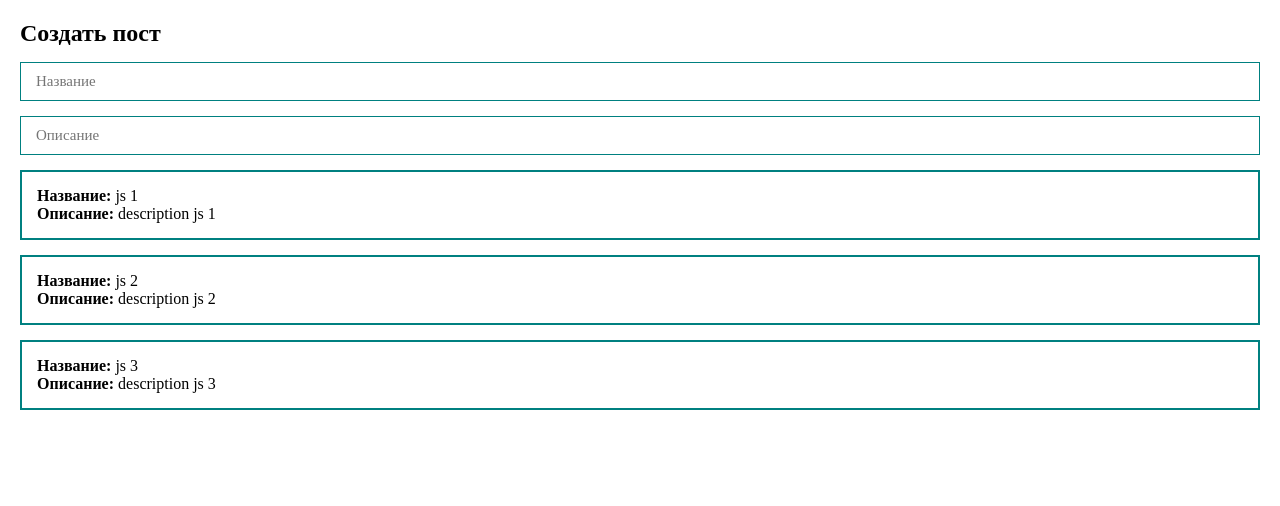
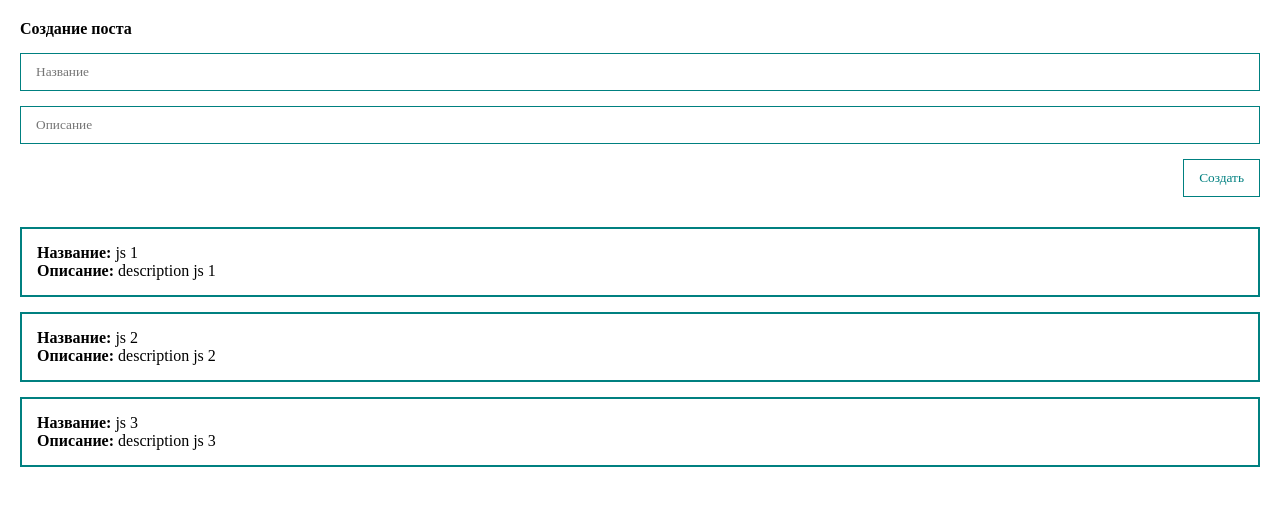
Before and after one commit to Anton9512/vue-post-creator-app, a Vue app: page / in a window 1280 px wide. Shown: the top 506 px of the page. Built offline with nearby package versions, Linux system fonts and the light colour scheme.

Commit message:
add posts

```diff
--- a/src/App.vue
+++ b/src/App.vue
@@ -1,9 +1,12 @@
 <template>
     <div class="app">
-    <h2>Создать пост</h2>
-    <input class="input" placeholder="Название" type="text" />
-    <input class="input" placeholder="Описание" type="text" />
-    <div v-for="post in posts" :key="posts.id" class="post">
+        <form>
+            <h4>Создание поста</h4>
+            <input v-model="title" class="input" type="text" placeholder="Название">
+            <input v-model="body" class="input" type="text" placeholder="Описание">
+            <button class="btn" @click.prevent="createPost">Создать</button>
+        </form>
+        <div class="post" v-for="post in posts" :key="posts.id">
             <div><b>Название: </b>{{ post.title }}</div>
             <div><b>Описание: </b>{{ post.body }}</div>
         </div>
@@ -19,8 +22,22 @@ export default {
                     {id: 2, title: 'js 2', body: 'description js 2'},
                     {id: 3, title: 'js 3', body: 'description js 3'},
                 ],
+                title: '',
+                body: '',
             };
         },
+        methods: {
+            createPost() {
+                const newPost = {
+                    id: Date.now(),
+                    title: this.title,
+                    body: this.body,
+                }
+                this.posts.unshift(newPost)
+                this.title = '';
+                this.body = '';
+            }
+        }
     };
 </script>
 
@@ -35,14 +52,30 @@ export default {
     .app {
         padding: 20px;
     }
+
     .input {
+        width: 100%;
+        border: 1px solid teal;
+        margin-top: 15px;
+        padding: 10px 15px;
+    }
+
+    form {
         display: flex;
-  margin-top: 15px;
-  width: 100%;
+        flex-direction: column;
+
+    }
+
+    .btn {
+        margin: 15px 0;
+        align-self: flex-end;
         padding: 10px 15px;
+        background: transparent;
+        color: teal;
         border: 1px solid teal;
-  font-size: 15px;
+        cursor: pointer;
     }
+
     .post {
         border: 2px solid teal;
         margin-top: 15px;
```
Lines whose indentation alone changed are shown as unchanged.
